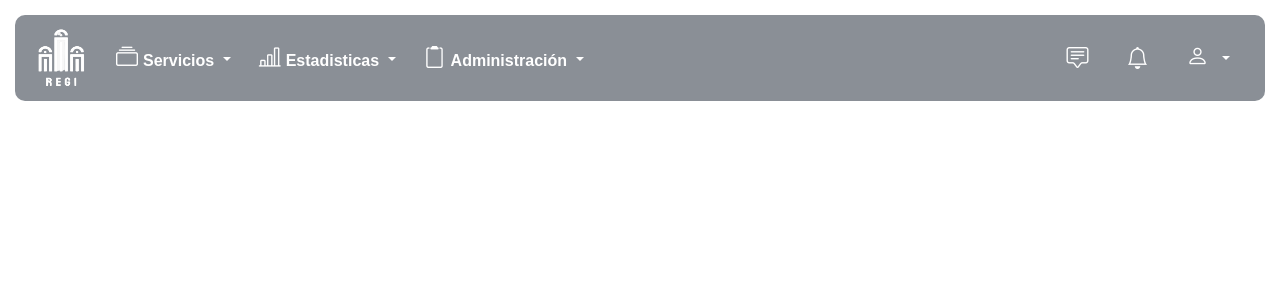
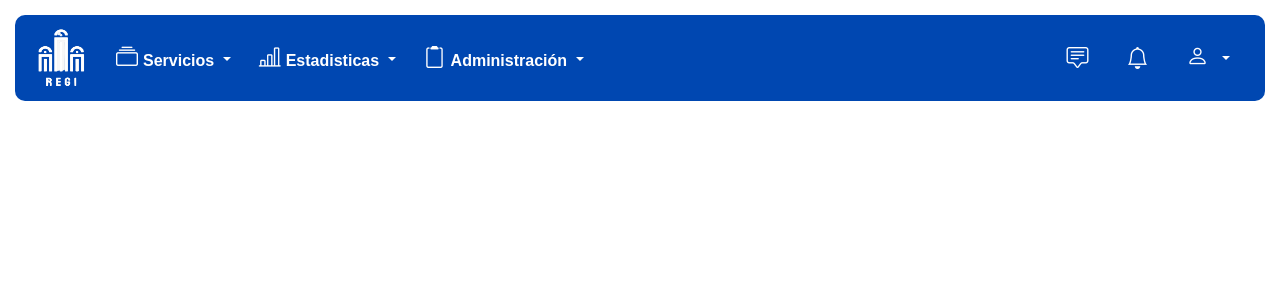
Before and after one commit to DayElvir/Regi_Proyect, a PHP site: page /regi_proyect/modul/Navbar.php in a window 1280 px wide. Shown: the top 300 px of the page. Run offline with PHP 8.4, Linux system fonts and the light colour scheme; some libraries are stand-ins or nearby versions.

Commit message:
actualizacion

```diff
--- a/assets/css/Navbar.css
+++ b/assets/css/Navbar.css
@@ -7,7 +7,7 @@
 }
 
 .navbar{
-  background-color: #8a8f96;
+  background-color: #0047b1;
   margin: 15px;
   border-radius: 10px;
 }
```
